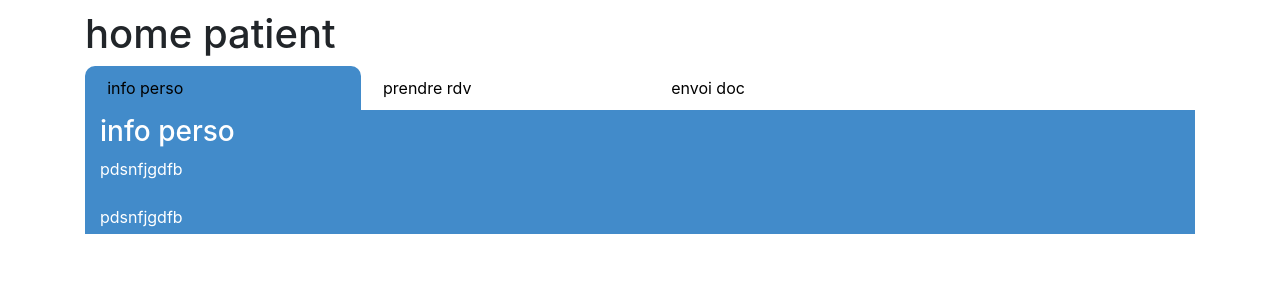
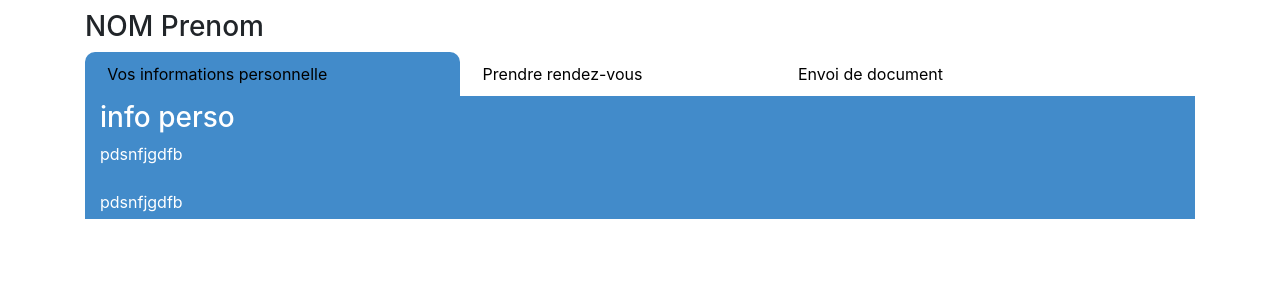
Before and after one commit to mRabaj/professionLiberal, a PHP site: page /patient_home.php in a window 1280 px wide. Shown: the top 300 px of the page. Run offline with PHP 8.4, Linux system fonts and the light colour scheme; some libraries are stand-ins or nearby versions.

Commit message:
update patient_home php & css

```diff
--- a/patient_home.css
+++ b/patient_home.css
@@ -3,7 +3,7 @@ body {
 }
 li {
     padding-left: 2%;
-    padding-right: 16%;
+    padding-right: 12%;
     padding-top: 10px;
     padding-bottom: 10px;
     border-top-left-radius:10px;
@@ -46,6 +46,5 @@ a:active {
 }
 
 .active {
-
     background-color: #428bca;
 }
--- a/patient_home.php
+++ b/patient_home.php
@@ -4,20 +4,19 @@
     <meta charset="UTF-8">
     <meta name="viewport" content="width=device-width, initial-scale=1.0">
     <link rel="stylesheet" href="patient_home.css">
-    <script src="jquery-3.5.1.min.js"></script>
     <link rel="stylesheet" href="https://cdn.jsdelivr.net/npm/bootstrap@4.5.3/dist/css/bootstrap.min.css" integrity="sha384-TX8t27EcRE3e/ihU7zmQxVncDAy5uIKz4rEkgIXeMed4M0jlfIDPvg6uqKI2xXr2" crossorigin="anonymous">
     <title>Home patient</title>
 </head>
 <body>
 
-<div class="container"><h1>home patient</h1></div>
+<div class="container"><h3>NOM Prenom</h3></div>
 <div id="exTab1" class="container">
     <ul class="nav nav-pills">
-        <li class="active"><a  href="#1a" data-toggle="tab">info perso</a>
+        <li class="active"><a  href="#1a" data-toggle="tab">Vos informations personnelle</a>
         </li>
-        <li><a href="#2a" data-toggle="tab">prendre rdv</a>
+        <li><a href="#2a" data-toggle="tab">Prendre rendez-vous</a>
         </li>
-        <li><a href="#3a" data-toggle="tab">envoi doc</a>
+        <li><a href="#3a" data-toggle="tab">Envoi de document</a>
         </li>
     </ul>
     <div class="tab-content clearfix">
```
